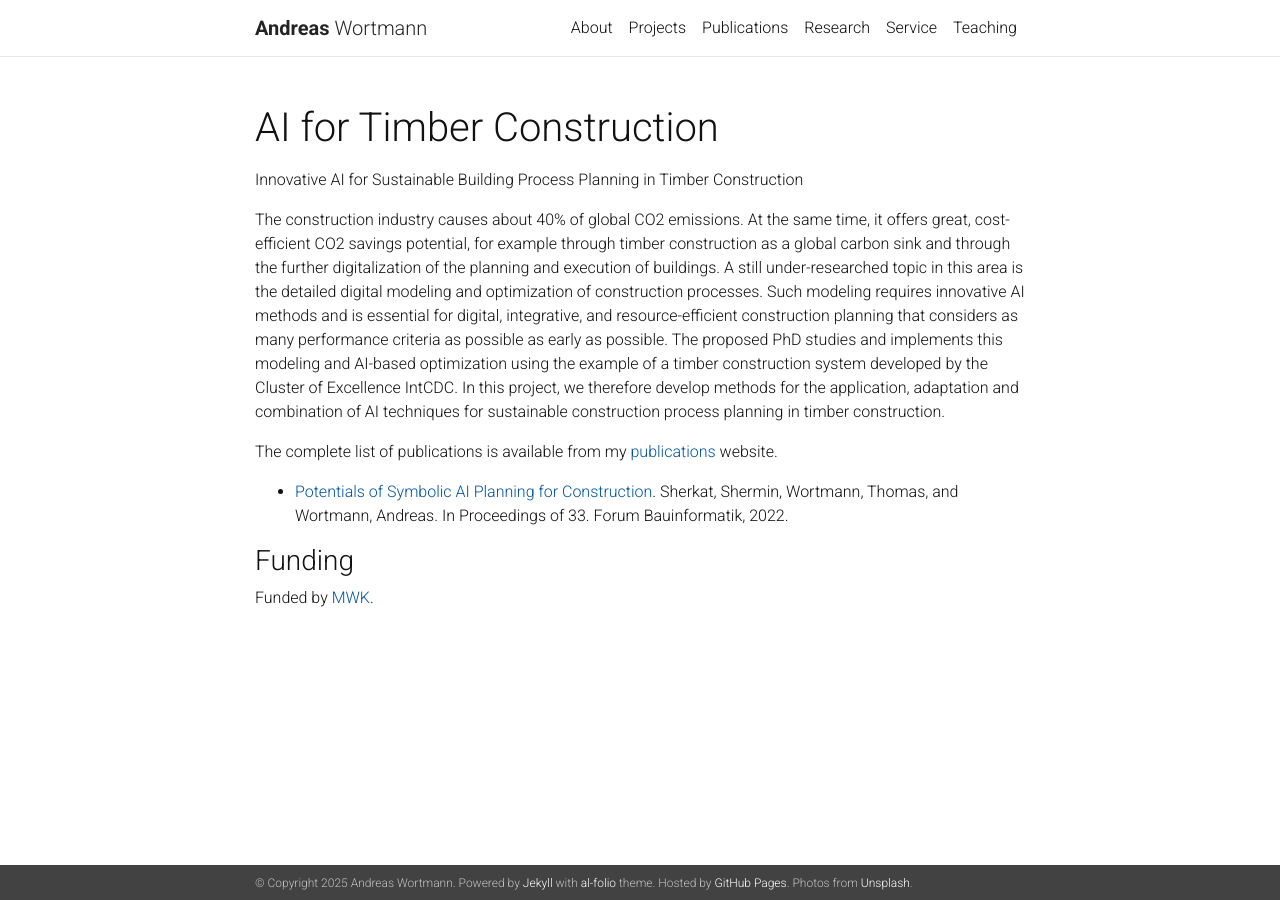
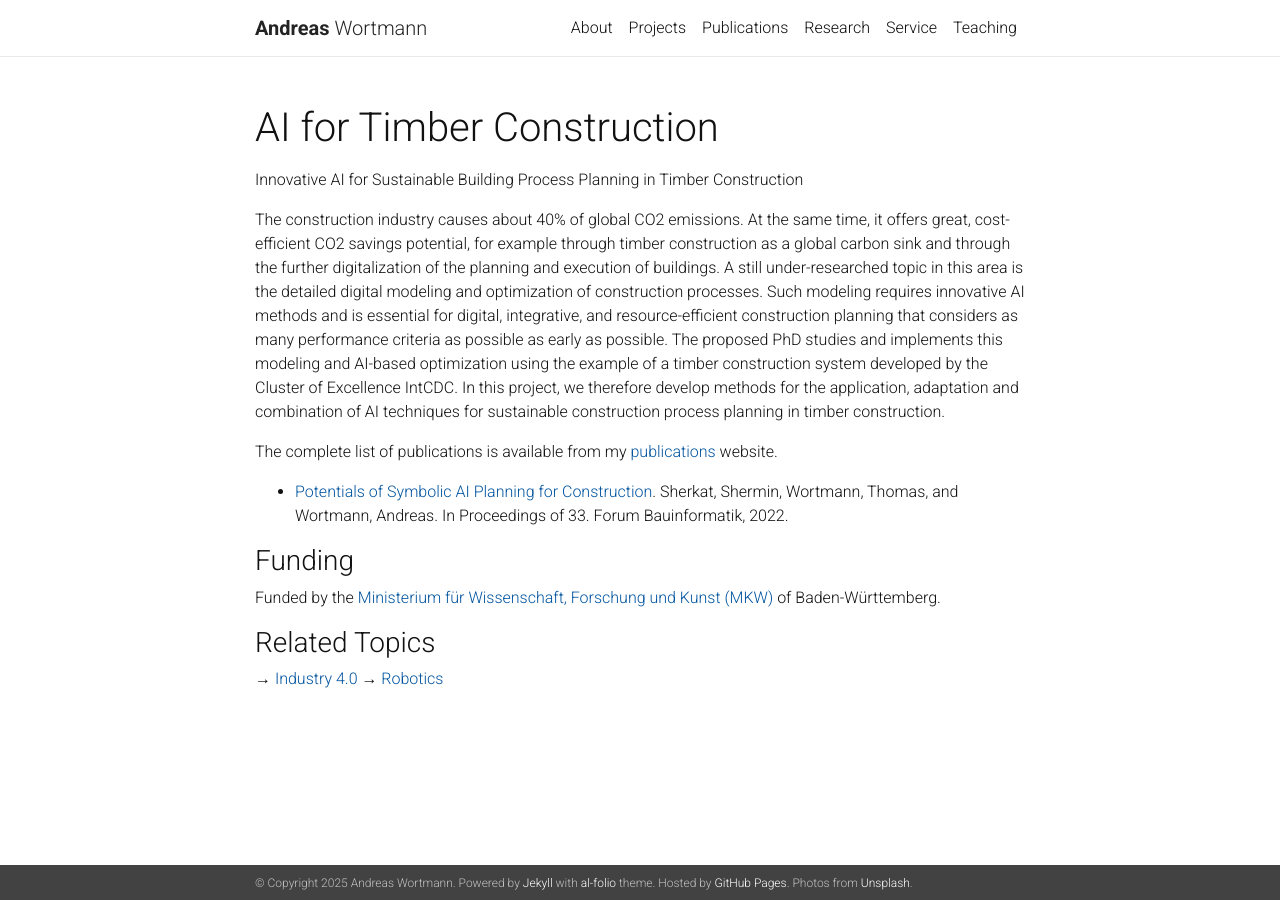
Before and after one commit to awortmann/awortmann.github.io, a Jekyll site: the page built from _projects/mwk-kinabau.md, in a window 1280 px wide. Built offline with Jekyll 4.4.1, drawn with Linux system fonts in a browser that asks for light colours; nearby versions of some CDN libraries; a style sheet for code colours, icons or effects is not loaded.

Commit message:
Minor update

```diff
--- a/_projects/mwk-kinabau.md
+++ b/_projects/mwk-kinabau.md
@@ -16,4 +16,9 @@ The complete list of publications is available from my [publications](https://aw
 
 ### Funding
 
-Funded by [MWK](https://mwk.baden-wuerttemberg.de/de/startseite/).
+Funded by the [Ministerium für Wissenschaft, Forschung und Kunst (MKW)](https://mwk.baden-wuerttemberg.de/) of Baden-Württemberg.
+
+### Related Topics
+
+→ [Industry 4.0](https://wortmann.ac/i40/)
+→ [Robotics](https://awortmann.github.io/research/robotics/)
```
Also changed, not shown: _projects/bmbf-iserveu.md (+1 -1 lines), _projects/dfg-internet-of-production.md (+1 -1 lines), _projects/dfg-mbdo.md (+1 -1 lines), _projects/dfg-scolar.md (+1 -1 lines), _projects/dfg-vc2dt.md (added, +20 -0 lines), _projects/mwk-leuchtturm.md (added, +20 -0 lines), _projects/mwk-xai.md (+1 -1 lines), assets/img/project-dfg-vc2dt.png (added), assets/img/project-mwk-leuchtturm.png (added).
